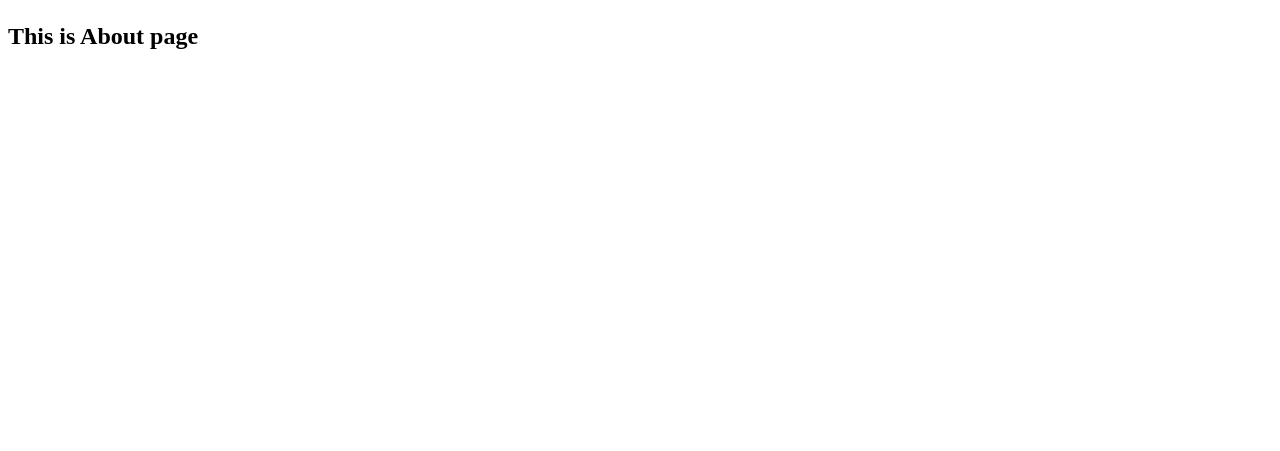
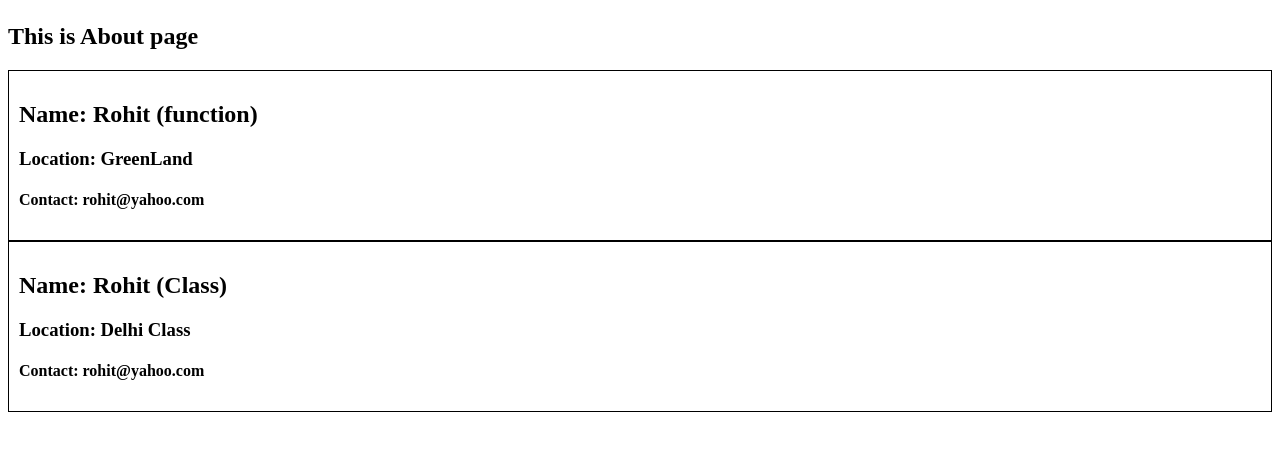
Before and after one commit to Mendpara-Vaibhav/React_Learning, a React (Vite) app: page /about in a window 1280 px wide. Shown: the part 221-672 px from the top of the page. Built offline with nearby package versions, Linux system fonts and the light colour scheme.

Commit message:
Ep08 - p1

```diff
--- a/index.css
+++ b/index.css
@@ -91,3 +91,8 @@
   padding: 0px 20px;
   cursor: pointer;
 }
+
+.user-card {
+  padding: 10px;
+  border: 1px solid black;
+}
--- a/src/components/About.js
+++ b/src/components/About.js
@@ -1,8 +1,14 @@
+import User from "./User";
+import UserClass from "./UserClass";
+
 const About = () => {
   return (
     <div>
       <h1>About Us</h1>
       <h2>This is About page</h2>
+      <User name={"Rohit (function)"} />
+
+      <UserClass name={"Rohit (Class)"} location={"Delhi Class"} />
     </div>
   );
 };
--- a/src/components/RestaurantMenu.js
+++ b/src/components/RestaurantMenu.js
@@ -31,8 +31,7 @@
 
   const { itemCards } =
     resInfo?.cards[4]?.groupedCard?.cardGroupMap?.REGULAR?.cards[2]?.card?.card;
-
-  console.log(itemCards);
+  // console.log(itemCards);
 
   return (
     <div className="menu">
--- /dev/null
+++ b/src/components/User.js
@@ -0,0 +1,10 @@
+const User = ({ name }) => {
+  return (
+    <div className="user-card">
+      <h2>Name: {name}</h2>
+      <h3>Location: GreenLand</h3>
+      <h4>Contact: rohit@yahoo.com</h4>
+    </div>
+  );
+};
+export default User;
--- /dev/null
+++ b/src/components/UserClass.js
@@ -0,0 +1,21 @@
+import React from "react";
+
+class UserClass extends React.Component {
+  constructor(props) {
+    super(props);
+    console.log(props);
+  }
+
+  render() {
+    const { name, location } = this.props;
+    return (
+      <div className="user-card">
+        <h2>Name: {name}</h2>
+        <h3>Location: {location}</h3>
+        <h4>Contact: rohit@yahoo.com</h4>
+      </div>
+    );
+  }
+}
+
+export default UserClass;
```
